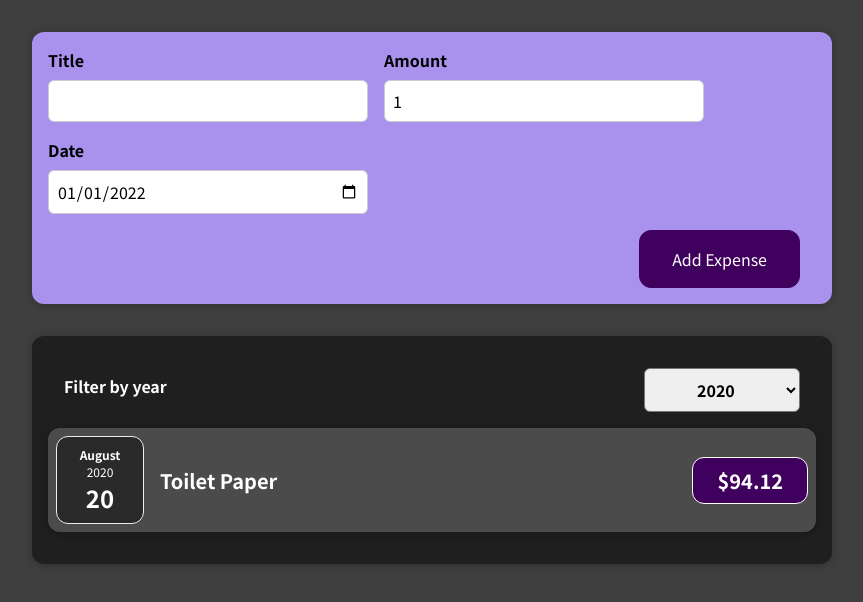
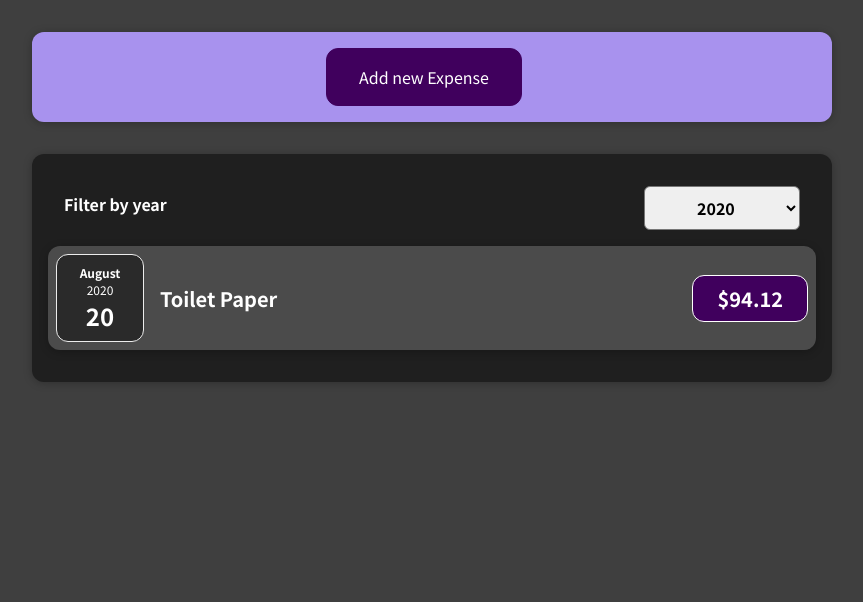
Before and after one commit to OvidiuDobran/React---The-Complete-Guide, a React (Create React App) app in the folder react-complete-guide/: page / in a window 1280 px wide. Shown: the top 602 px of the page, without its empty margins (208-1071 px from the left). Built offline with nearby package versions, Linux system fonts and the light colour scheme.

Commit message:
Conditional rendering on the NewExpense form

```diff
--- a/react-complete-guide/src/components/new-expense/NewExpense.js
+++ b/react-complete-guide/src/components/new-expense/NewExpense.js
@@ -1,16 +1,35 @@
+import { useState } from "react";
 import ExpenseForm from "./expense-form/ExpenseForm";
 import "./NewExpense.css";
 
 function NewExpense(props) {
+  const [isFormShown, setIsFormShown] = useState(false);
+
   function saveExpenseDataHandler(enteredExpenseData) {
     const expenseData = { ...enteredExpenseData, id: Math.random().toString() };
-    console.log(expenseData);
     props.onAddExpense(expenseData);
+  }
+
+  function formCancelHandler() {
+    setIsFormShown(false);
+  }
+
+  function addNewHandler() {
+    setIsFormShown(true);
   }
 
   return (
     <div className="new-expense">
-      <ExpenseForm onSaveExpenseData={saveExpenseDataHandler}></ExpenseForm>
+      {isFormShown ? (
+        <ExpenseForm
+          onSaveExpenseData={saveExpenseDataHandler}
+          onFormCancel={formCancelHandler}
+        ></ExpenseForm>
+      ) : (
+        <div>
+          <button onClick={addNewHandler}>Add new Expense</button>
+        </div>
+      )}
     </div>
   );
 }
--- a/react-complete-guide/src/components/new-expense/expense-form/ExpenseForm.js
+++ b/react-complete-guide/src/components/new-expense/expense-form/ExpenseForm.js
@@ -17,6 +17,10 @@ function ExpenseForm(props) {
     setEnteredTitle("");
     setEnteredAmount(1);
     setEnteredDate("2022-01-01");
+  }
+
+  function cancelHandler(){
+    props.onFormCancel();
   }
 
   return (
@@ -47,6 +51,7 @@ function ExpenseForm(props) {
       </div>
 
       <div className="new-expense__actions">
+        <button type="button" onClick={cancelHandler}>Cancel</button>
         <button type="submit">Add Expense</button>
       </div>
     </form>
```
Also changed, not shown: 1 other file (tests, documents, lock files or other folders).
